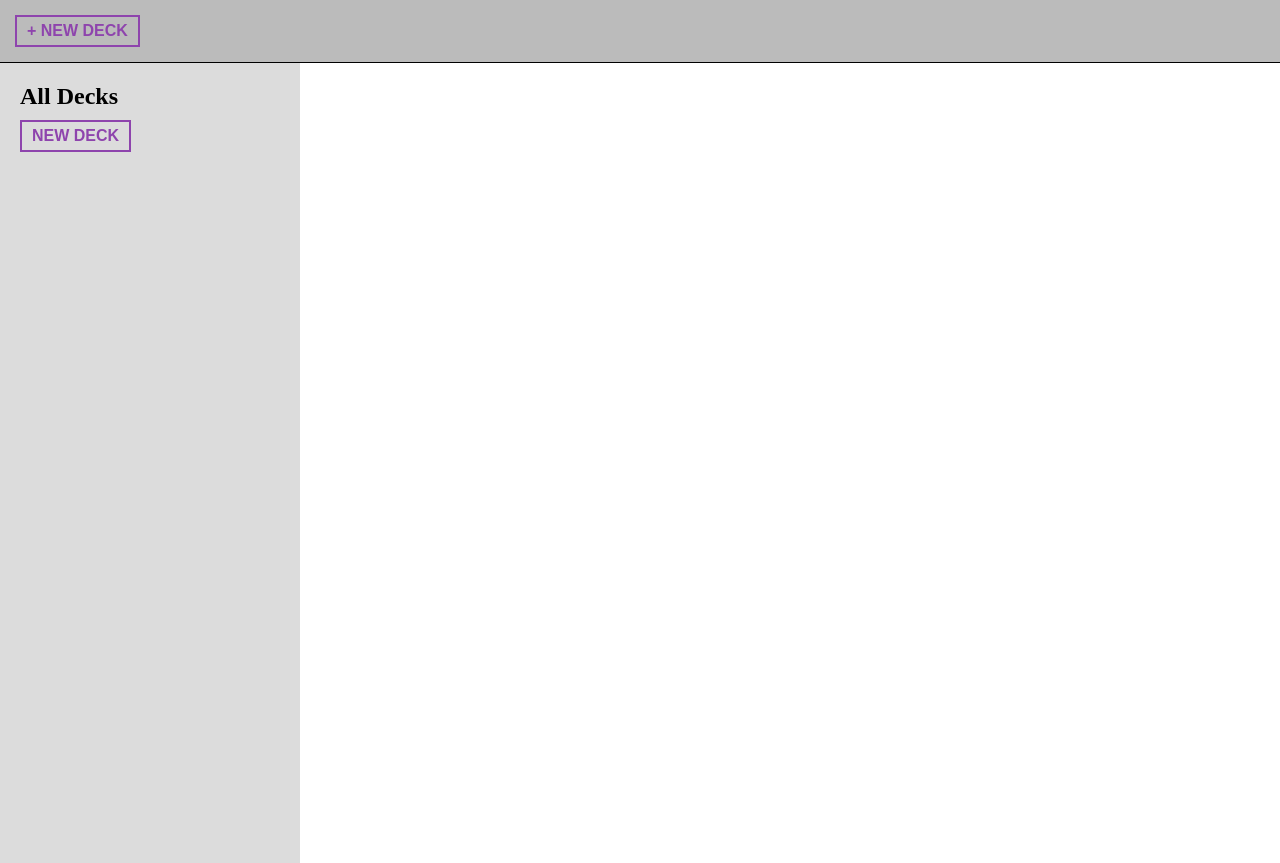
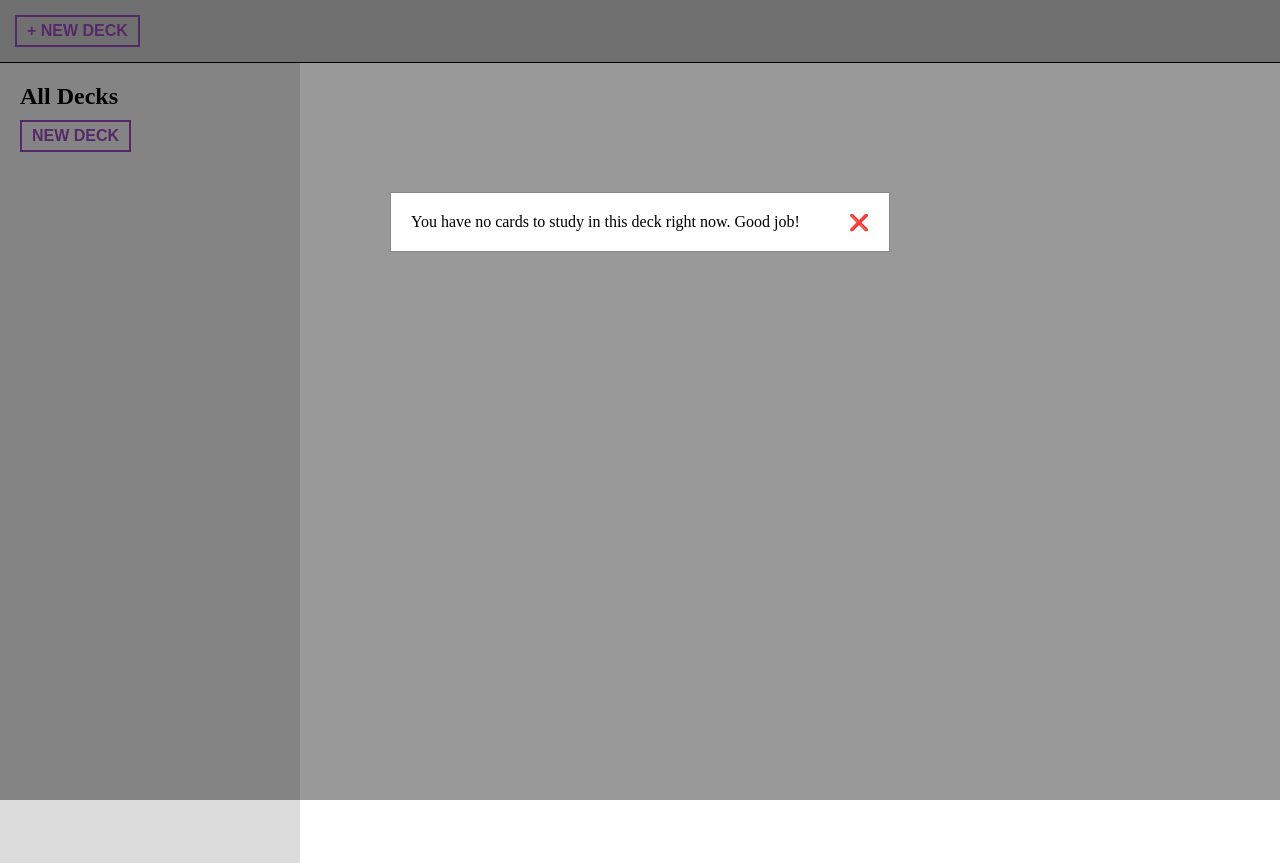
Before and after one commit to smp2070/flashcards, a React (Create React App) app: page /deck/1/study in a window 1280 px wide. Built offline with nearby package versions, Linux system fonts and the light colour scheme.

Commit message:
made StudyModal

```diff
--- a/src/actions/index.js
+++ b/src/actions/index.js
@@ -21,8 +21,10 @@ export const setCurrentDeckId = id => {
     }
 }
 
-export const addCard    = card   => ({ type: 'ADD_CARD',    data: card   });
-export const updateCard = card   => ({ type: 'UPDATE_CARD', data: card   });
-export const deleteCard = cardId => ({ type: 'DELETE_CARD', data: cardId });
+export const addCard     = card   => ({ type: 'ADD_CARD',     data: card   });
+export const updateCard  = card   => ({ type: 'UPDATE_CARD',  data: card   });
+export const deleteCard  = cardId => ({ type: 'DELETE_CARD',  data: cardId });
 
 export const filterCards = query  => ({ type: 'FILTER_CARDS', data: query  });
+
+export const setShowBack = back   => ({ type: 'SHOW_BACK',    data: back   });
--- a/src/components/App.jsx
+++ b/src/components/App.jsx
@@ -4,7 +4,6 @@ import { BrowserRouter as Router, Route } from 'react-router-dom';
 import Sidebar from './Sidebar';
 import Toolbar from './Toolbar';
 import VisibleCards from './VisibleCards';
-import NewCardModal from './NewCardModal';
 
 class App extends Component {
   render() {
@@ -13,9 +12,7 @@ class App extends Component {
         <Toolbar />
         <div className="area">
           <Sidebar />
-          <Route path="/deck/:deckId" component={VisibleCards}>
-            {/* <Route path="/deck/:deckId/new" component={NewCardModal}/> */}
-          </Route>
+          <Route path="/deck/:deckId" component={VisibleCards} />
         </div>
       </Router>
     );
--- /dev/null
+++ b/src/components/StudyModal.jsx
@@ -0,0 +1,70 @@
+import React from 'react';
+import { Link } from 'react-router-dom';
+import { connect } from 'react-redux';
+import { updateCard, setShowBack } from '../actions';
+
+const StudyModal = (props) => {
+
+    const { card, showBack, onFlip, onStudied, deckId } = props;
+
+    let body = (
+        <div className="no-cards">
+            <p>You have no cards to study in this deck right now. Good job!</p>
+        </div>
+    );
+
+    if (card) {
+        body = (
+            <div className="study-card">
+                <div className={ showBack ? 'front hide' : 'front' }>
+                    <div style={{textAlign: 'center', margin: 20}}>
+                        <b style={{fontSize: 20}}>{card.front}</b>
+                    </div>
+                    <button className="btn fifth" onClick={onFlip}>Flip</button>
+                </div>
+                <div className={ showBack ? 'back': 'back hide'}>
+                    <div style={{textAlign: 'center', margin: 20}}>
+                        <b style={{fontSize: 20}}>{card.back}</b>
+                    </div>
+                    <p style={{textAlign: "center", margin: '15px 0'}}>How did you do?</p>
+                    <p style={{display: 'flex', justifyContent: 'space-between'}}>
+                        <button className="btn fifth" onClick={e => onStudied(card.id, Math.max(card.score - 1, 1))}>Poorly</button>
+                        <button className="btn fifth" onClick={e => onStudied(card.id, card.score)}>Okay</button>
+                        <button className="btn fifth" onClick={e => onStudied(card.id, Math.min(card.score + 1, 3))}>Great</button>
+                    </p>
+                </div>
+            </div>
+        )
+    }
+
+    return (
+        <div className='modal study-modal'>
+            <div className='modal-content'>
+                <Link className="close" to={`/deck/${deckId}`} />
+                {body}
+            </div>
+        </div>
+    )
+};
+
+const MS_IN_DAY = 86400000;
+
+const mapStateToProps = ({cards, showBack}, { match: {params: {deckId}}}) => ({
+    showBack,
+    deckId,
+    card: cards.filter(card => {
+        return card.deckId === deckId && (!card.lastStudiedOn || (new Date() - card.lastStudiedOn) / MS_IN_DAY >= card.score )
+    })[0]
+});
+
+const mapDispatchToProps = dispatch => ({
+    onStudied: (cardId, score) => {
+        let now = new Date();
+        now.setHours(0,0,0,0);
+        dispatch(updateCard({ id: cardId, score, lastStudiedOn: +now }));
+        dispatch(setShowBack());
+    },
+    onFlip: () => dispatch(setShowBack(true))
+});
+
+export default connect(mapStateToProps, mapDispatchToProps)(StudyModal);
--- a/src/components/VisibleCards.jsx
+++ b/src/components/VisibleCards.jsx
@@ -2,6 +2,7 @@ import React from 'react';
 import { Route } from 'react-router-dom';
 import NewCardModal from './NewCardModal';
 import EditCardModal from './EditCardModal';
+import StudyModal from './StudyModal';
 import Card from './Card';
 import { connect } from 'react-redux';
 import fuzzysearch from 'fuzzysearch';
@@ -14,6 +15,7 @@ function VisibleCards(props) {
             {props.cards.map(card => <Card card={card} key={card.id} />)}
             <Route path="/deck/:deckId/new" component={NewCardModal}/>
             <Route path="/deck/:deckId/edit/:cardId" component={EditCardModal}/>
+            <Route path="/deck/:deckId/study" component={StudyModal}/>
         </div>
     )
 };
--- a/src/index.css
+++ b/src/index.css
@@ -60,7 +60,23 @@ textarea {
 .sidebar button {
   margin-bottom: 15px;
 }
-
+.hide {
+	display: none;
+}
+.close {
+  float: right;
+	font-weight: bold;
+	text-decoration: none;
+}
+.close:before {
+	content: '\274c';
+}
+.close:hover,
+.close:focus {
+  color: black;
+  text-decoration: none;
+  cursor: pointer;
+}
 .modal {
 	display: block;
 	position: fixed;
--- a/src/reducers/index.js
+++ b/src/reducers/index.js
@@ -1,4 +1,13 @@
 import { combineReducers } from 'redux';
+
+const showBack = (state = false, action) => {
+    switch (action.type) {
+        case 'SHOW_BACK':
+            return action.data || false;
+        default:
+            return state;
+    }
+}
 
 const cardFilter = (state = [], action) => {
     switch (action.type) {
@@ -64,7 +73,8 @@ const reducer = combineReducers({
     decks,
     addingDeck,
     currentDeckId,
-    cardFilter
+    cardFilter,
+    showBack
 });
 
 export default reducer;
```
